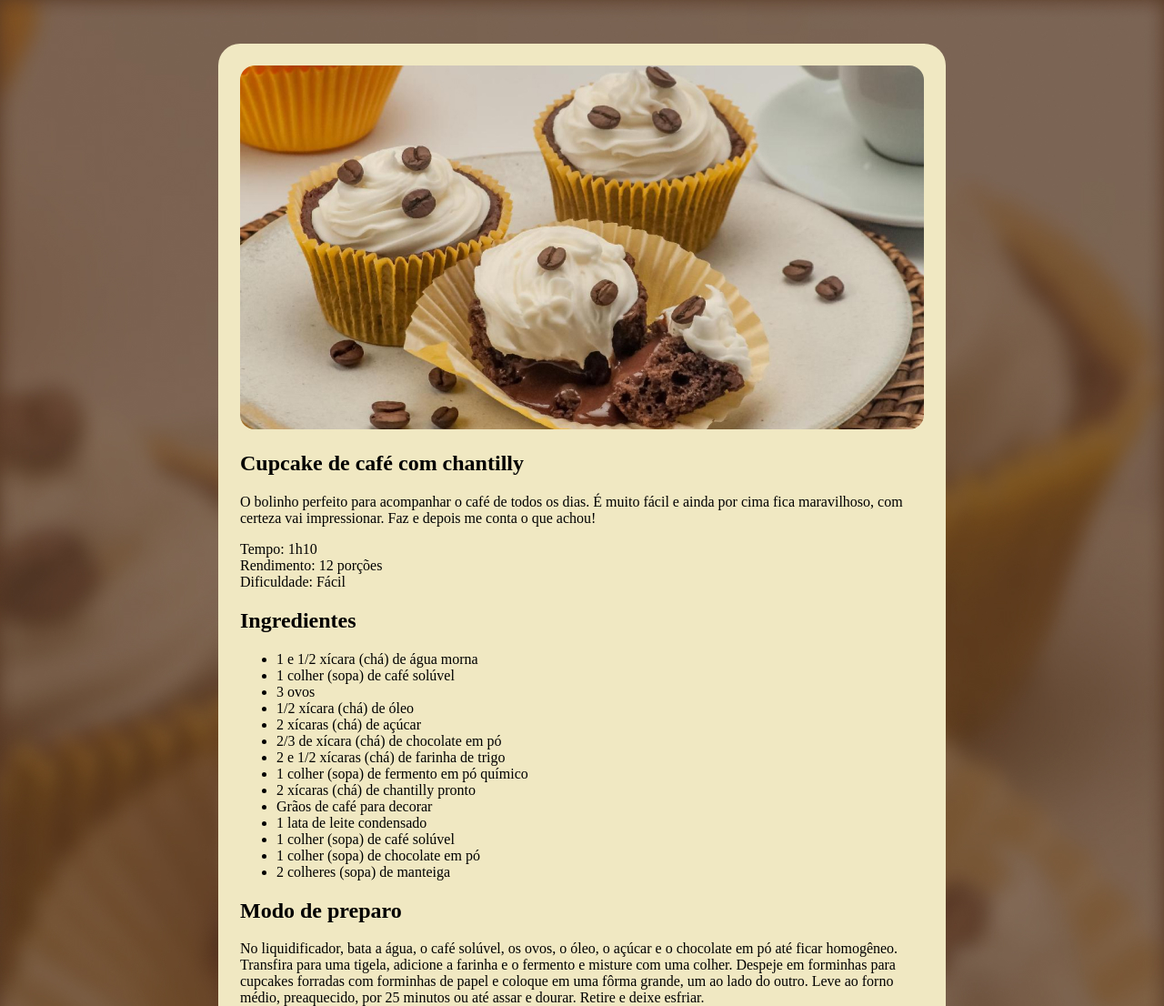
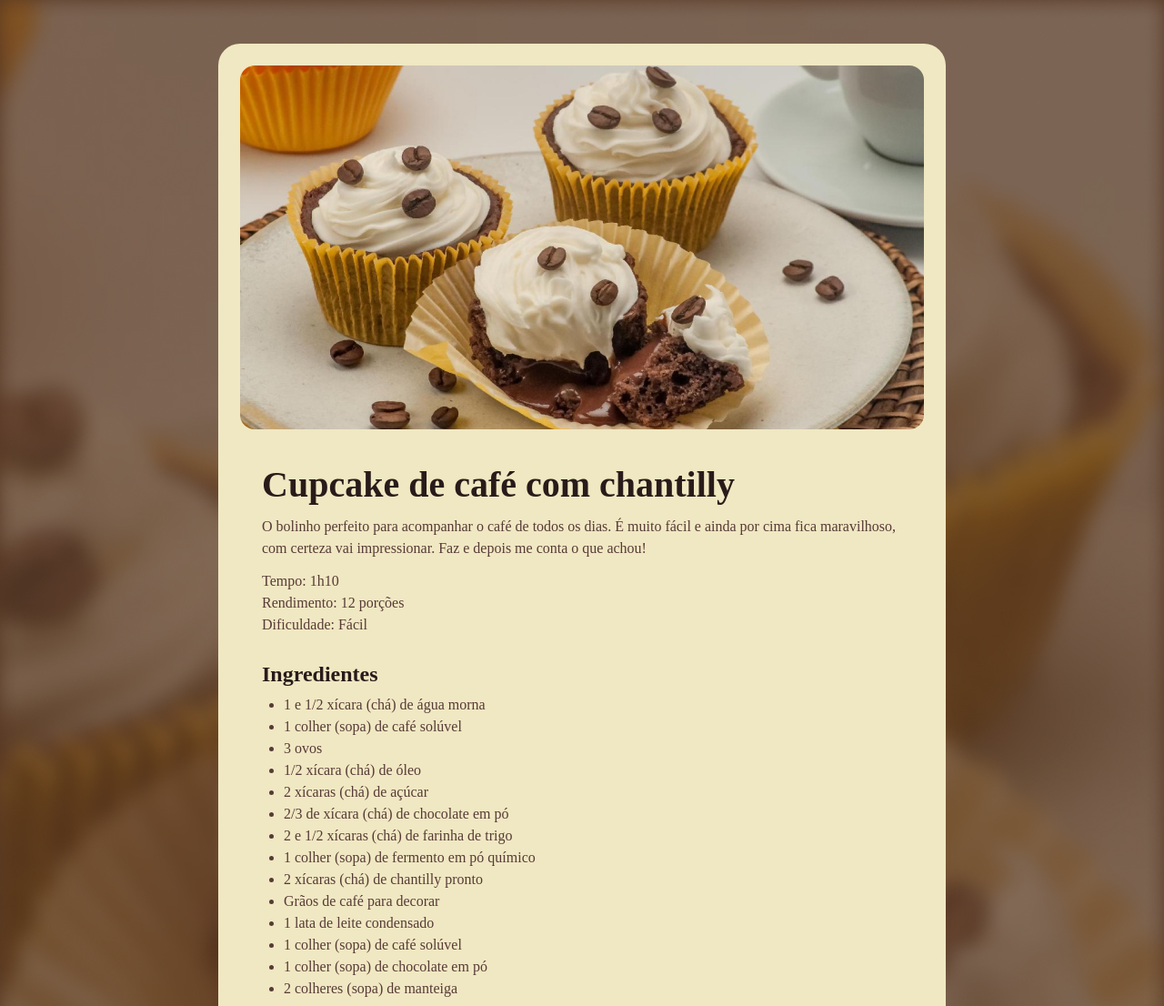
Before and after one commit to bsnmartins/PROJETO2, a plain HTML site: page index.html in a window 1280 px wide. Shown: the top 1106 px of the page at 91% size. Drawn offline with Linux system fonts and the light colour scheme; a web font is replaced by a local one.

Commit message:
personalizando espaços

```diff
--- a/index.html
+++ b/index.html
@@ -2,23 +2,31 @@
 <html lang="pt-br">
 <head>
 
+    <link rel="stylesheet" href="style.css">
+    <link rel="preconnect" href="https://fonts.googleapis.com">
+    <link rel="preconnect" href="https://fonts.gstatic.com" crossorigin>
     <meta charset="UTF-8">
     <meta name="viewport" content="width=device-width, initial-scale=1.0">
     <title>Página de receita</title>
-    <link rel="stylesheet" href="style.css">
+    <link href="https://fonts.googleapis.com/css2?family=Alice&family=Inter:ital,opsz,wght@0,14..32,100..900;1,14..32,100..900&family=Roboto:wght@300;400&display=swap" rel="stylesheet">
+
 </head>
 <body>
+
     <div id="page">
     <img src="./assets/main.jpg" alt="Imagem de um cupcake com grãos de café e chantilly">
     <main>
         <section id="about">
             <h1>Cupcake de café com chantilly</h1>
-            <p>     O bolinho perfeito para acompanhar o café de todos os dias. É muito fácil e ainda por cima fica maravilhoso, com certeza vai impressionar. Faz e depois me conta o que achou!</p>
+            <p>
+                    O bolinho perfeito para acompanhar o café de todos os dias. É muito fácil e ainda por cima fica maravilhoso, com certeza vai impressionar. Faz e depois me conta o que achou!
+            </p>
             <p>
                     Tempo: 1h10 <br>
                     Rendimento: 12 porções <br>
                     Dificuldade: Fácil
-            </p></section>
+            </p>
+        </section>
         <section id="ingredients">
             <h2>Ingredientes</h2>
               <ul>
--- a/style.css
+++ b/style.css
@@ -1,3 +1,15 @@
+* {
+    margin: 0;
+    padding: 0;
+}
+
+:root {
+    font-family: "Alice", serif;
+    line-height: 150%;
+    color: #573A37;
+
+}
+
 img {
     border-radius: 16px;
 }
@@ -15,4 +27,39 @@ body {
     box-sizing: border-box;
     margin: 48px auto;
 
+
 }
+
+main {
+    padding: 24px;
+}
+
+#about p + p {
+    margin-top: 12px;
+
+}
+
+section + section{
+    margin-top: 24px;
+}
+
+h1 {
+    line-height: 140%;
+    font-size: 40px;
+    margin-bottom: 4px;
+}
+
+h2 {
+    font-size: 24px;
+
+}
+
+h1, h2 {
+    color: #291B1A;
+    margin-bottom: 4px;
+    line-height: 150%;
+}
+
+ul {
+    padding-left: 24px;
+}
```
